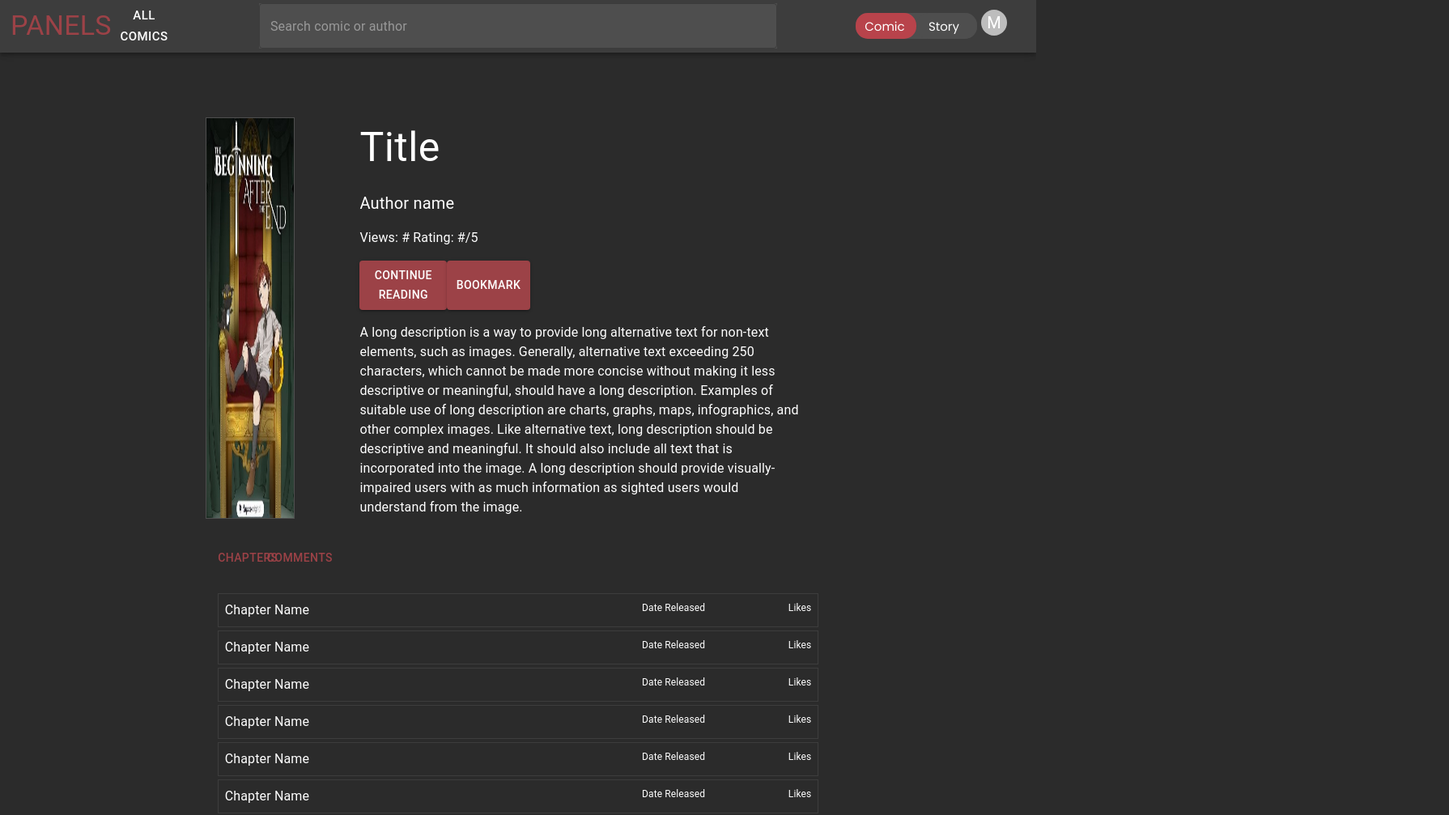
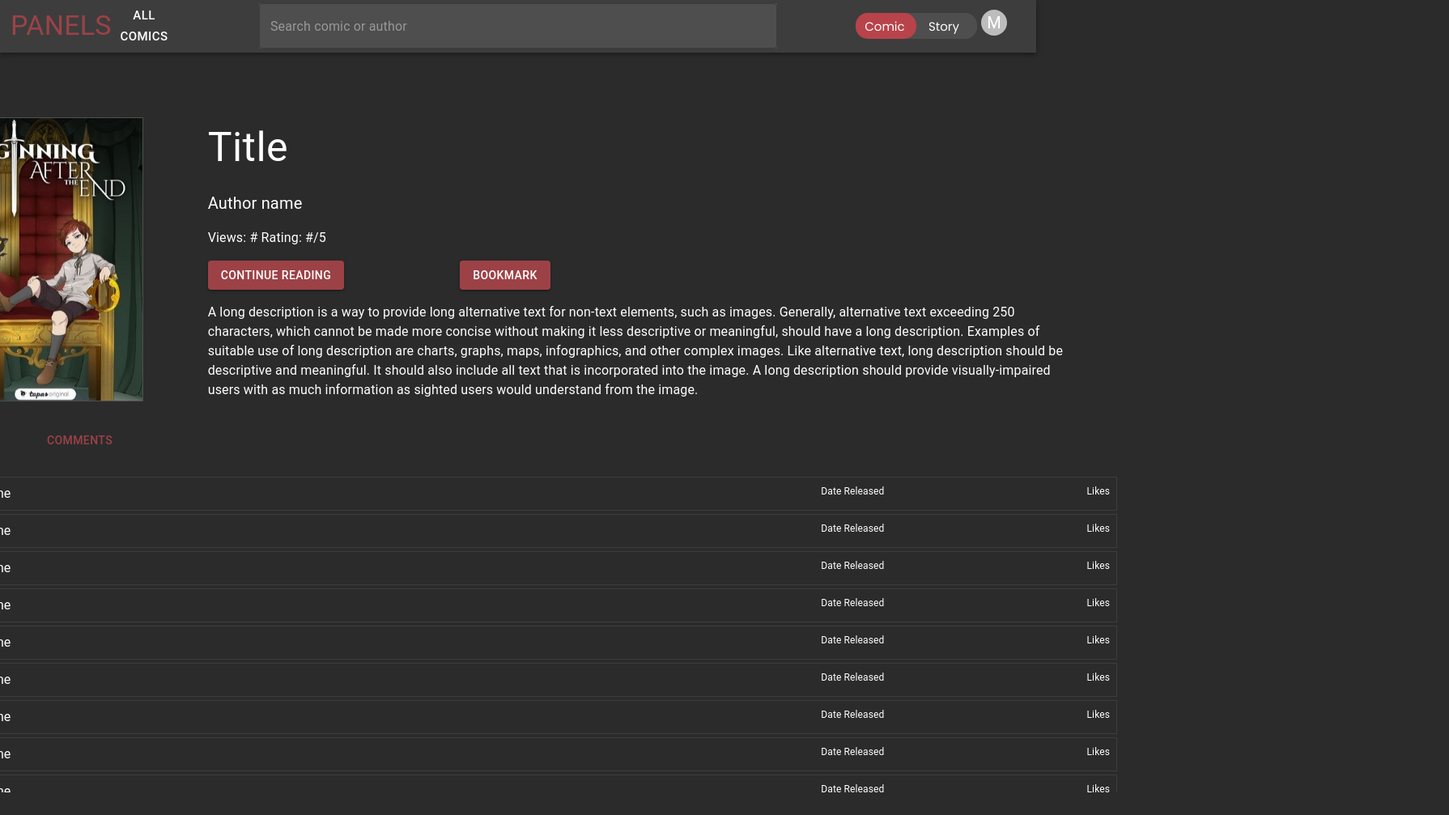
Before and after one commit to CobyYee/Panels, a React (Create React App) app in the folder client/: page /comic in a window 1280 px wide. Shown: the top 1007 px of the page at 81% size, 1790 px wide, since content can reach past the window. After the commit the page ends 979 px from the top, so only its background shows below. Built offline with nearby package versions, Linux system fonts and the light colour scheme.

Commit message:
Slight change to scaling for ComicScreen

```diff
--- a/client/src/components/ComicScreen.js
+++ b/client/src/components/ComicScreen.js
@@ -66,7 +66,7 @@ export default function ComicScreen() {
 
     return (
         <Box sx={{ paddingTop: 10, display: 'flex', flexDirection: 'column', justifyContent: 'center', alignItems: 'center' }}>
-            <Grid item={true} xs={11} container sx={{ display: 'flex', justifyContent: 'center' }} pb={4}>
+            <Grid item={true} xs={11} container sx={{ display: 'flex', justifyContent: 'center', minWidth: '2300px' }} pb={4}>
                 <Grid item xs={4} sx={{ display: 'flex', justifyContent: 'flex-end' }} pr={10}>
                     <Box sx={{ border: 1, borderColor: '#4e4e4e', height: '100%', width: '35%' }}>
                             <img src={batePic} className = "image-contain" alt="Pic"/>
@@ -96,13 +96,13 @@ export default function ComicScreen() {
                     </Grid>
                 </Grid>
             </Grid>
-            <Grid item={true} xs={7} container spacing={2} sx={{ display: 'flex', alignItems: 'center' }}>
+            <Grid item={true} xs={7} container spacing={2} sx={{ display: 'flex', alignItems: 'center', minWidth: '1500px' }}>
                 <Grid item xs={2} sx={{ display: 'flex', justifyContent: 'space-between', position: 'relative', left: '1%' }}>
                     <Button onClick={() => setStatus("chapters")} sx={{ color:'#9c4247' }}>Chapters</Button>
                     <Button onClick={() => setStatus("comments")} sx={{ color:'#9c4247' }}>Comments</Button>
                 </Grid>
                 <Grid item xs={12} sx={{ display: 'flex', justifyContent: 'center' }}>
-                    <Box sx={{ height: '100%', width: '60vw', maxHeight: '50vh', overflowY: 'scroll' }}>
+                    <Box sx={{ height: '100%', width: '100%', maxHeight: '50vh', overflowY: 'scroll' }}>
                         { display }
                     </Box>
                 </Grid>
```
